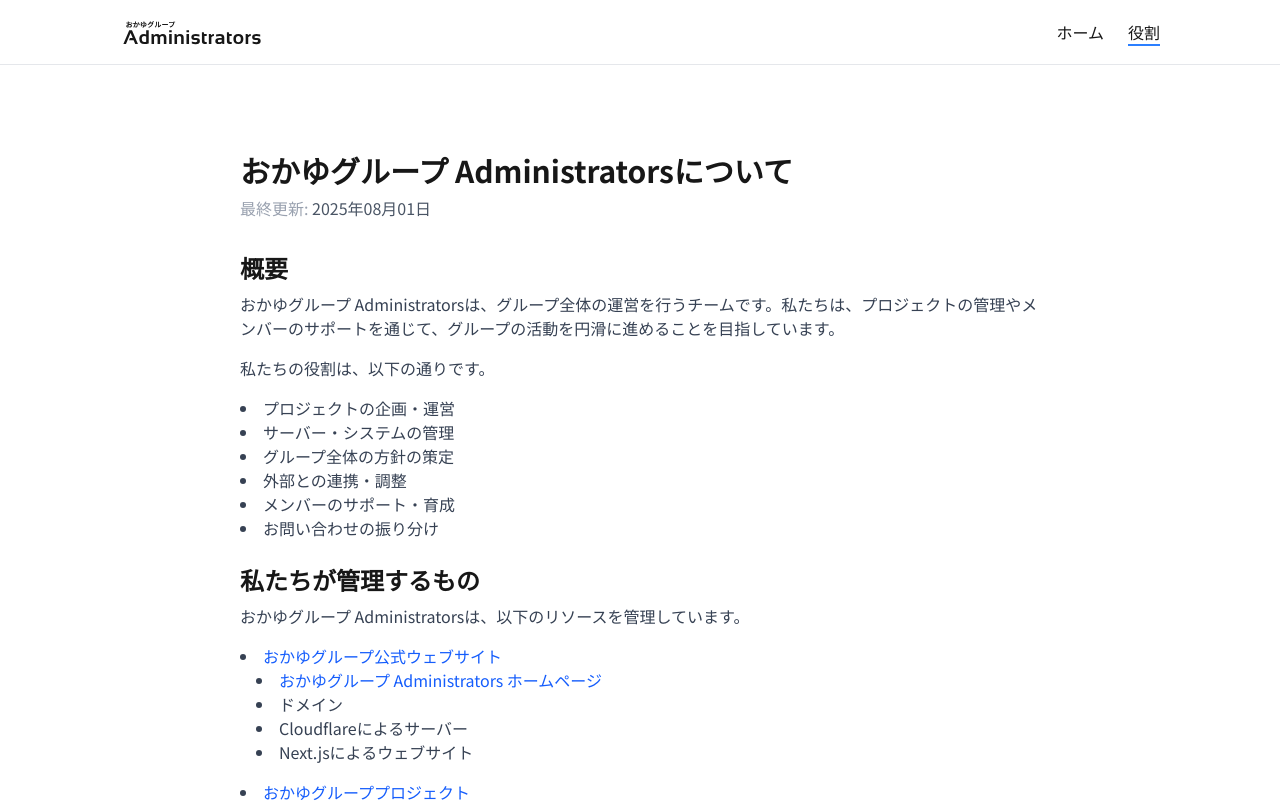
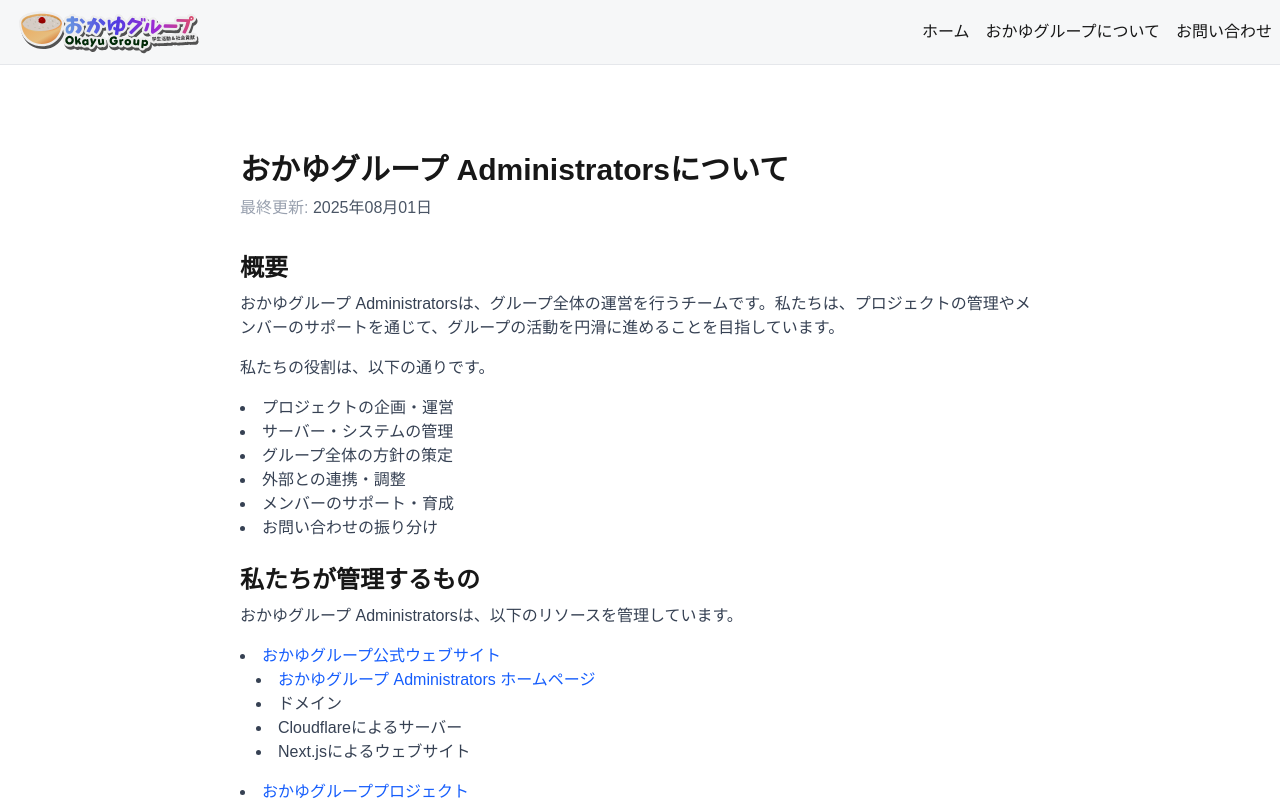
Before and after one commit to okayugroup/homepage, a Next.js app: page /team/administrators/about in a window 1280 px wide. Shown: the top 802 px of the page. Built offline with nearby package versions, Linux system fonts and the light colour scheme; a web font is replaced by a local one.

Commit message:
ヘッダーを統合
ステキなヘッダー、消えちゃったね

```diff
--- a/src/app/about/page.tsx
+++ b/src/app/about/page.tsx
@@ -33,7 +33,7 @@ function Team({children, title, image, alt, link}: { children: React.ReactNode,
 
 
 export default function Home() {
-    return <SharedBody type="default">
+    return <SharedBody>
         <Header currentPath="/about" />
         <main className="flex flex-col justify-center gap-4">
             <div className="pt-20 pb-5 text-center bg-gray-600 dark:bg-blue-900">
--- a/src/app/page.tsx
+++ b/src/app/page.tsx
@@ -9,7 +9,7 @@ import {SharedBody} from "@/components/shared-body";
 
 export default function Home() {
   return (
-    <SharedBody type="default">
+    <SharedBody>
       <Header currentPath="/" />
       <main>
         <section className="flex flex-col relative">
--- a/src/app/team/administrators/about/page.tsx
+++ b/src/app/team/administrators/about/page.tsx
@@ -4,7 +4,7 @@ import {BlogFindByDate} from "@/components/blog-finder";
 import {SharedBody} from "@/components/shared-body";
 
 export default function About() {
-    return <SharedBody type="admin">
+    return <SharedBody>
         <Header currentPath="/team/administrators/about" pane="admin" />
         <main className="mt-18 py-20 px-8 lg:px-60">
             <div className="mb-8">
--- a/src/components/Header.tsx
+++ b/src/components/Header.tsx
@@ -1,34 +1,8 @@
 import Link from "next/link";
 import Image from "next/image";
-import {IAdministrators} from "@/components/icons";
 
-export function Header({ currentPath, pane }: { currentPath: string, pane?: "admin" }) {
+export function Header({ currentPath, pane }: { currentPath: string, pane?: string }) {
     switch (pane) {
-        case "admin":
-            return (
-                <header className="flex items-center justify-between p-2 px-5 lg:px-30 bg-background fixed top-0 left-0 right-0 z-50 border-b border-b-gray-200 dark:border-b-gray-700">
-                    <Link href="/">
-                        <div className="flex items-center space-x-2 relative group">
-                            <span className="text-xs text-blue-500 underline object-cover absolute left-0 opacity-0 group-hover:opacity-100 duration-200">← おかゆグループ公式へ戻る</span>
-                            <IAdministrators width={144} height={48} className="fill-foreground group-hover:opacity-20 transition-opacity duration-150 "/>
-                        </div>
-                    </Link>
-                    <nav className="flex items-center justify-between">
-                        <ul className="flex space-x-6">
-                            <li>
-                                <Link href="/team/administrators" className={currentPath === "/team/administrators" ? "border-b-2 border-offset-b-2 border-b-blue-500" : ""}>
-                                    ホーム
-                                </Link>
-                            </li>
-                            <li>
-                                <Link href="/team/administrators/about" className={currentPath === "/team/administrators/about" ? "border-b-2 border-offset-b-2 border-b-blue-500" : ""}>
-                                    役割
-                                </Link>
-                            </li>
-                        </ul>
-                    </nav>
-                </header>
-            )
         default:
             const urls = [
                 {path: "/", label: "ホーム"},
--- a/src/components/shared-body.tsx
+++ b/src/components/shared-body.tsx
@@ -9,22 +9,8 @@ const mPlus1p = M_PLUS_1({
     display: "swap"
 });
 
-
-const notosansjp = Noto_Sans_JP({
-    variable: "--font-noto-sans-jp",
-    subsets: ["latin"],
-    weight: ["400", "600", "700"],
-    display: "swap"
-});
-
-export function SharedBody({ children, type }: Readonly<{ children: React.ReactNode; type: string }>) {
+export function SharedBody({ children, type }: Readonly<{ children: React.ReactNode; type?: string }>) {
     switch (type) {
-        case "admin":
-        return (
-            <div className={`${notosansjp.variable} ${notosansjp.className}`}>
-            {children}
-            </div>
-        );
         default:
         return (
             <div className={`${mPlus1p.variable} ${mPlus1p.className}`}>
```
